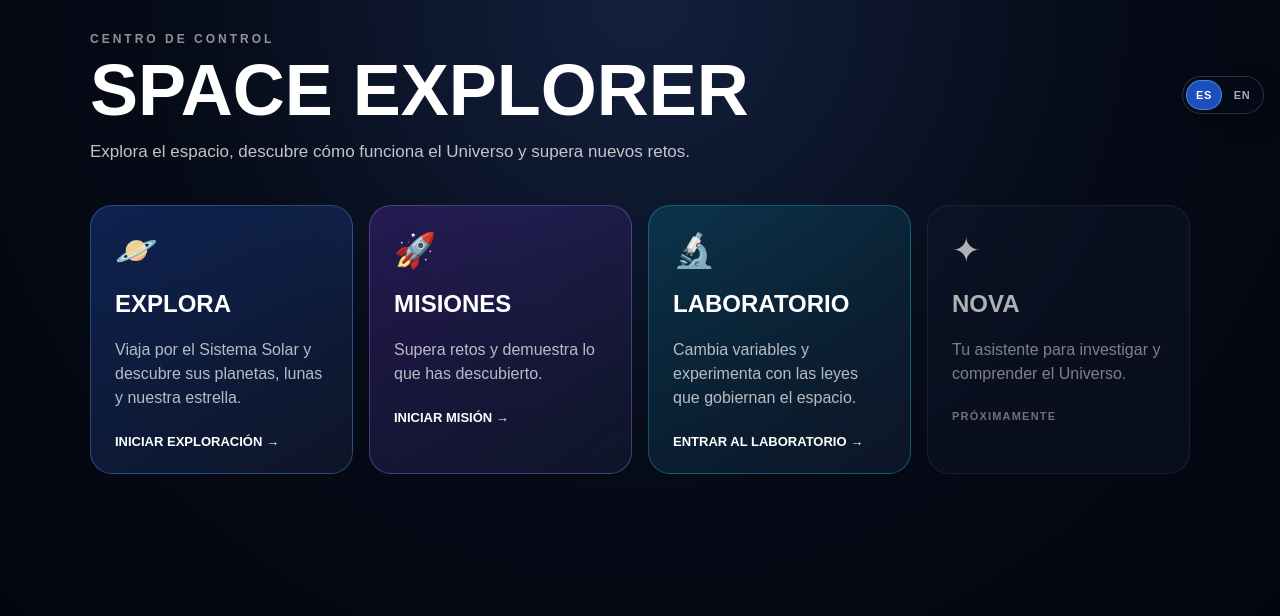
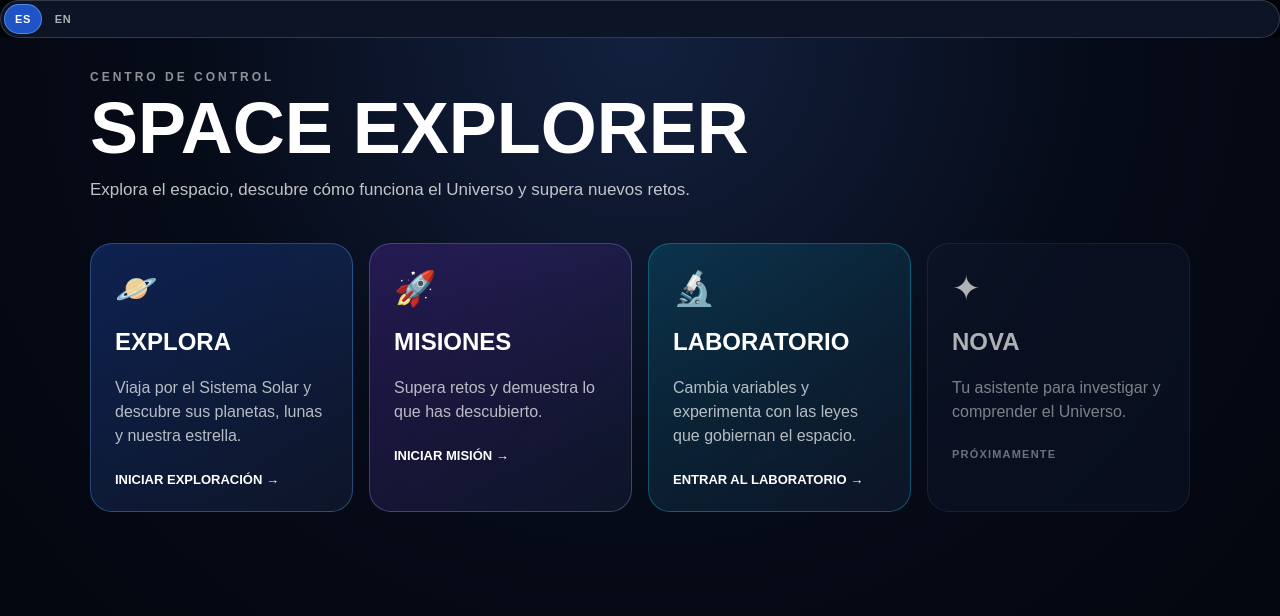
Before and after one commit to Nacho12PIA/space-explorer, a Next.js app: page / in a window 1280 px wide. Shown: the top 616 px of the page. Built offline with nearby package versions, Linux system fonts and the light colour scheme.

Commit message:
Integra selector de idioma en barra superior

```diff
--- a/components/LanguageSwitcher.js
+++ b/components/LanguageSwitcher.js
@@ -10,20 +10,14 @@ export default function LanguageSwitcher() {
       role="group"
       aria-label="Language / Idioma"
       style={{
-        position: "fixed",
-        top: 76,
-        right: 16,
-        zIndex: 30000000,
+        flexShrink: 0,
         display: "flex",
         alignItems: "center",
         gap: 2,
         padding: 3,
         borderRadius: 999,
-        background: "rgba(4, 10, 25, 0.78)",
+        background: "rgba(15, 23, 42, 0.88)",
         border: "1px solid rgba(255,255,255,0.16)",
-        boxShadow: "0 8px 28px rgba(0,0,0,0.24)",
-        backdropFilter: "blur(12px)",
-        WebkitBackdropFilter: "blur(12px)",
       }}
     >
       <LanguageButton
@@ -50,13 +44,13 @@ function LanguageButton({ active, onClick, label, ariaLabel }) {
       aria-pressed={active}
       aria-label={ariaLabel}
       style={{
-        minWidth: 36,
+        minWidth: 38,
         height: 30,
         padding: "0 8px",
         border: active ? "1px solid rgba(125,211,252,0.45)" : "1px solid transparent",
         borderRadius: 999,
         color: "white",
-        background: active ? "rgba(37,99,235,0.78)" : "transparent",
+        background: active ? "rgba(37,99,235,0.82)" : "transparent",
         fontSize: 11,
         fontWeight: 900,
         letterSpacing: 0.7,
```
